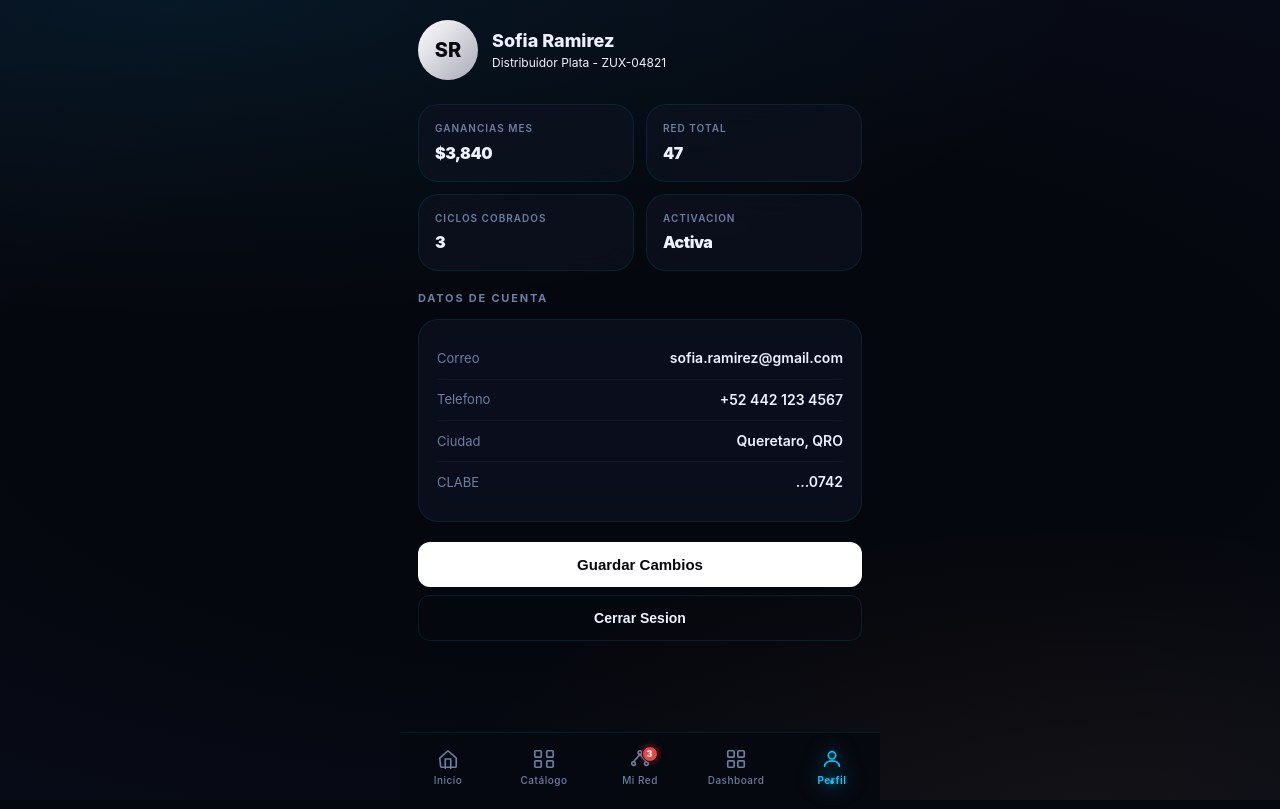
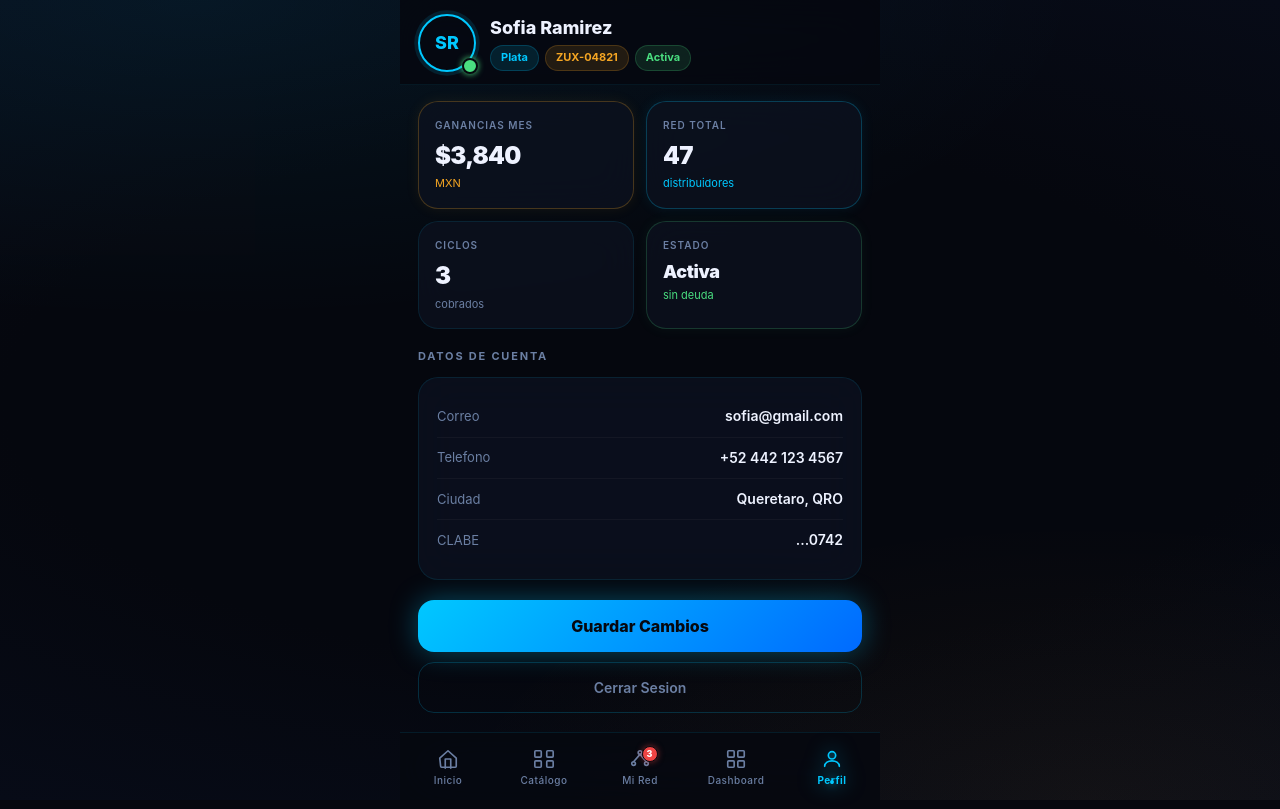
Before and after one commit to turbillon50/zuxen-mexico, a Next.js app: page /perfil in a window 1280 px wide. Built offline with nearby package versions, Linux system fonts and the light colour scheme.

Commit message:
feat: red busqueda, perfil avatar ring, admin kpis coloreados

```diff
--- a/app/perfil/page.tsx
+++ b/app/perfil/page.tsx
@@ -3,27 +3,42 @@ import { motion } from "framer-motion";
 export default function PerfilPage(){
   return(
     <div>
-      <div className="v-section" style={{paddingTop:20}}>
-        <div style={{display:"flex",alignItems:"center",gap:14,marginBottom:24}}>
-          <div style={{width:60,height:60,borderRadius:"50%",background:"linear-gradient(135deg,#fff,#aab)",display:"flex",alignItems:"center",justifyContent:"center",fontSize:20,fontWeight:800,color:"#08080c"}}>SR</div>
+      <div className="v-header">
+        <div style={{display:"flex",alignItems:"center",gap:14}}>
+          <div style={{position:"relative"}}>
+            <div className="avatar-ring" style={{width:58,height:58,borderRadius:"50%",
+              background:"radial-gradient(135deg,rgba(0,200,255,.2),rgba(13,18,32,.9))",
+              display:"flex",alignItems:"center",justifyContent:"center",
+              fontSize:18,fontWeight:800,color:"#00c8ff"}}>SR</div>
+            <div style={{position:"absolute",bottom:-2,right:-2,width:16,height:16,
+              borderRadius:"50%",background:"#4ade80",border:"2px solid #06080f",
+              boxShadow:"0 0 6px #4ade80"}}/>
+          </div>
           <div>
             <div style={{fontSize:18,fontWeight:800}}>Sofia Ramirez</div>
-            <div style={{fontSize:12,color:"var(--txt-2)"}}>Distribuidor Plata - ZUX-04821</div>
+            <div style={{display:"flex",gap:6,marginTop:4,flexWrap:"wrap"}}>
+              <span className="pill pill-cyan">Plata</span>
+              <span className="pill pill-gold">ZUX-04821</span>
+              <span className="pill pill-green">Activa</span>
+            </div>
           </div>
         </div>
+      </div>
+      <div className="v-section" style={{paddingTop:16}}>
         <div className="kpi-grid">
-          {[["$3,840","Ganancias mes"],["47","Red total"],["3","Ciclos cobrados"],["Activa","Activacion"]].map(([v,l])=>(
-            <div key={l} className="kpi"><div className="kpi-label">{l}</div><div className="kpi-val" style={{fontSize:16}}>{v}</div></div>
-          ))}
+          <div className="kpi kpi-gold"><div className="kpi-label">Ganancias mes</div><div className="kpi-val">$3,840</div><div className="kpi-sub-gold">MXN</div></div>
+          <div className="kpi kpi-cyan"><div className="kpi-label">Red total</div><div className="kpi-val">47</div><div className="kpi-sub-cyan">distribuidores</div></div>
+          <div className="kpi"><div className="kpi-label">Ciclos</div><div className="kpi-val">3</div><div style={{fontSize:11,color:"#6b7fa3",marginTop:3}}>cobrados</div></div>
+          <div className="kpi kpi-green"><div className="kpi-label">Estado</div><div className="kpi-val-sm">Activa</div><div className="kpi-sub">sin deuda</div></div>
         </div>
         <div className="v-sec-title">Datos de cuenta</div>
         <div className="v-card">
-          {[["Correo","sofia.ramirez@gmail.com"],["Telefono","+52 442 123 4567"],["Ciudad","Queretaro, QRO"],["CLABE","...0742"]].map(([l,v])=>(
+          {[["Correo","sofia@gmail.com"],["Telefono","+52 442 123 4567"],["Ciudad","Queretaro, QRO"],["CLABE","...0742"]].map(([l,v])=>(
             <div key={l} className="v-card-row"><span className="v-muted">{l}</span><span style={{fontWeight:600}}>{v}</span></div>
           ))}
         </div>
-        <motion.button whileTap={{scale:.97}} style={{width:"100%",background:"#fff",color:"#08080c",border:"none",padding:14,borderRadius:12,fontWeight:800,fontSize:15,cursor:"pointer",marginTop:8}}>Guardar Cambios</motion.button>
-        <button style={{width:"100%",background:"transparent",color:"var(--txt-2)",border:"1px solid var(--border)",padding:14,borderRadius:12,fontWeight:600,fontSize:14,cursor:"pointer",marginTop:8}}>Cerrar Sesion</button>
+        <motion.button whileTap={{scale:.97}} className="v-btn v-btn-primary" style={{marginTop:8}}>Guardar Cambios</motion.button>
+        <button className="v-btn v-btn-ghost" style={{marginTop:10}}>Cerrar Sesion</button>
       </div>
     </div>
   );
```
Also changed, not shown: app/admin/page.tsx (+16 -7 lines), app/red/page.tsx (+9 -8 lines).
